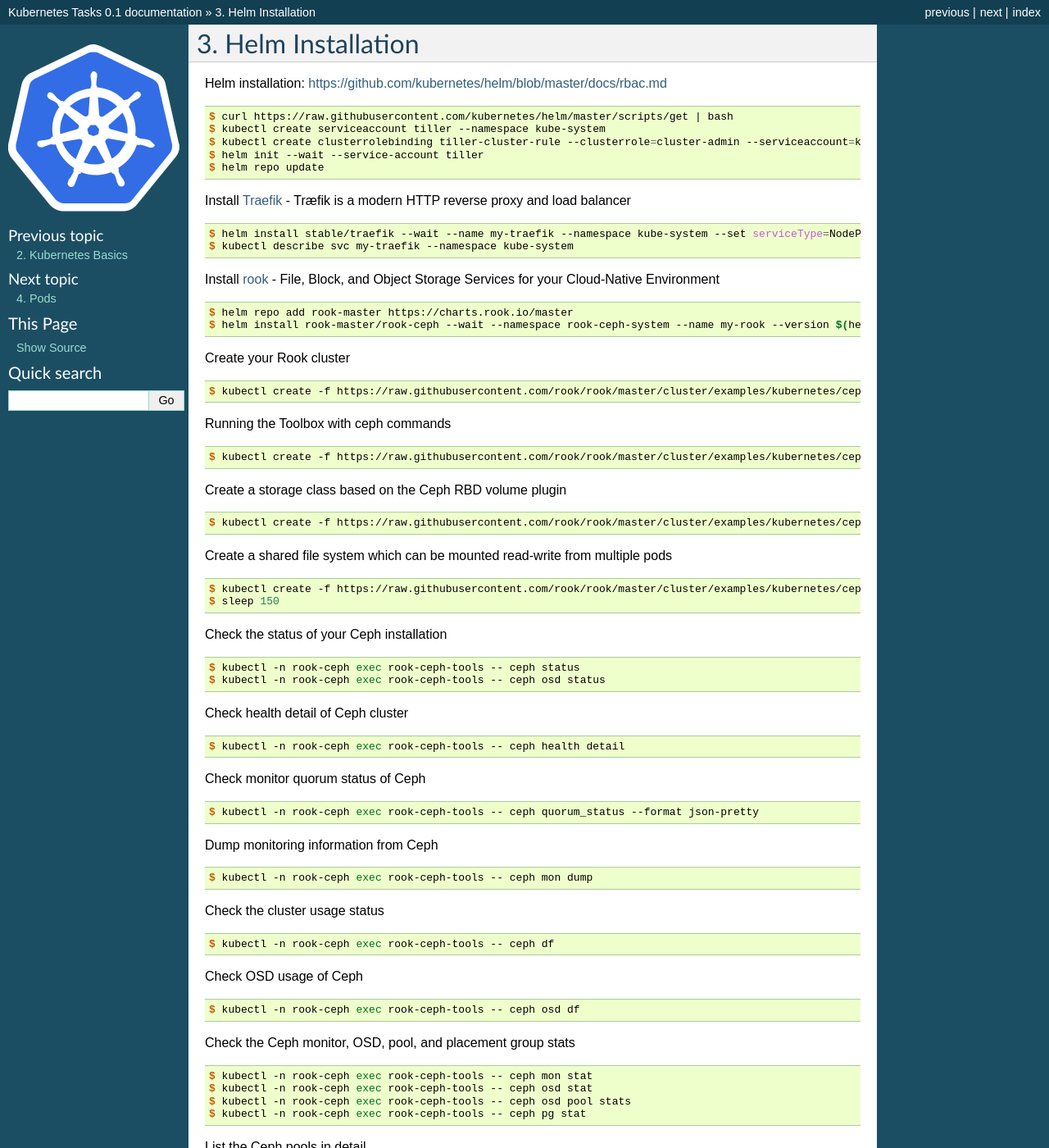
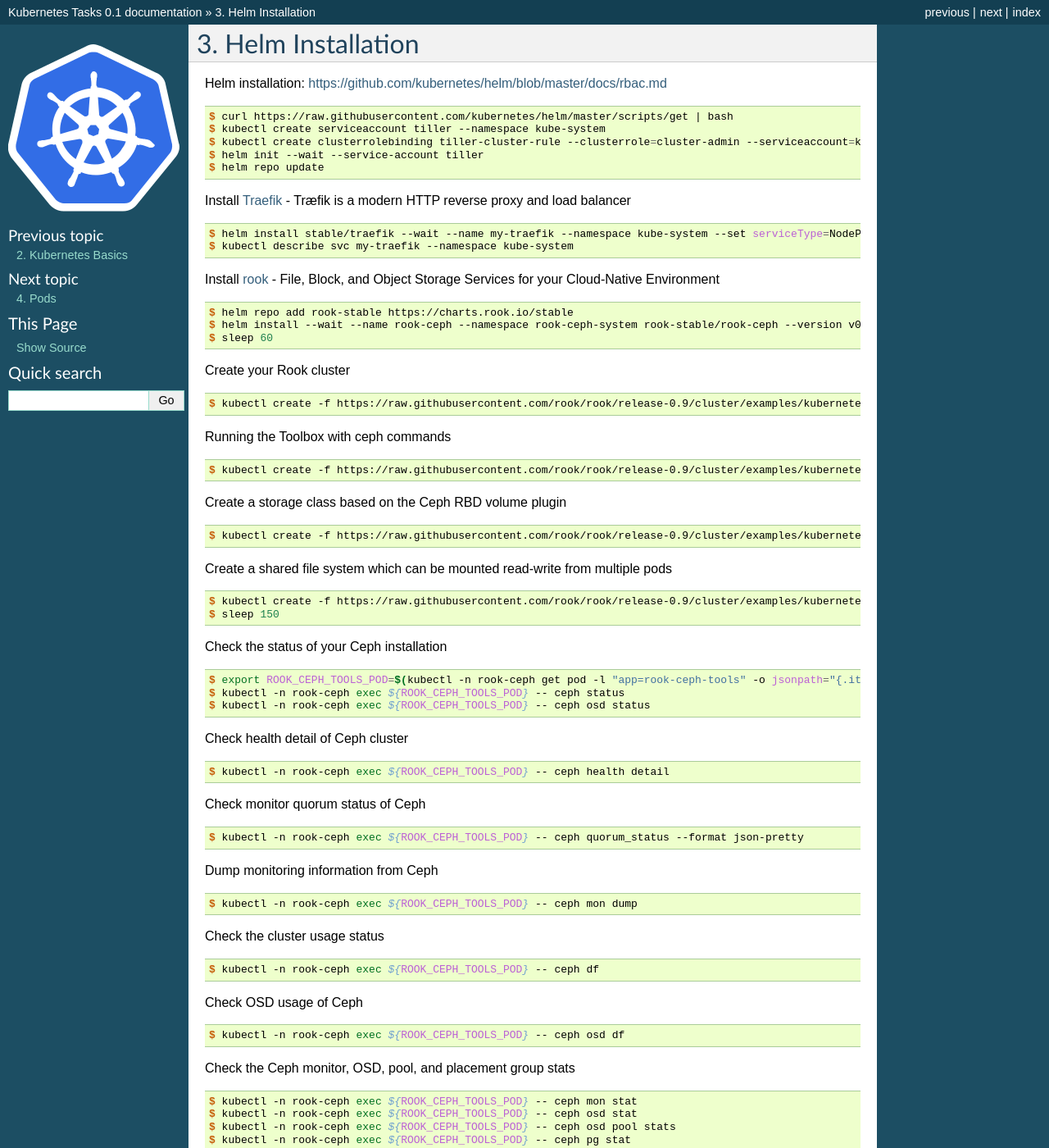
Before and after one commit to ruzickap/multinode_kubernetes_cluster, a Sphinx documentation site: the page built from docs/source/03-k8s-helm_and_packages.rst, in a window 1280 px wide and 1400 px high. Shown: the whole window at 82% size. Built offline with Sphinx 7.4.7, drawn with Linux system fonts in a browser that asks for light colours; some of the changed text lies outside the part shown.

```diff
--- a/docs/source/03-k8s-helm_and_packages.rst
+++ b/docs/source/03-k8s-helm_and_packages.rst
@@ -22,109 +22,111 @@
 
 .. code-block:: shell-session
 
-   $ helm repo add rook-master https://charts.rook.io/master
-   $ helm install rook-master/rook-ceph --wait --namespace rook-ceph-system --name my-rook --version $(helm search rook-ceph | awk "/^rook-master/ { print \$2 }")
+   $ helm repo add rook-stable https://charts.rook.io/stable
+   $ helm install --wait --name rook-ceph --namespace rook-ceph-system rook-stable/rook-ceph --version v0.9.3
+   $ sleep 60
 
 Create your Rook cluster
 
 .. code-block:: shell-session
 
-   $ kubectl create -f https://raw.githubusercontent.com/rook/rook/master/cluster/examples/kubernetes/ceph/cluster.yaml
+   $ kubectl create -f https://raw.githubusercontent.com/rook/rook/release-0.9/cluster/examples/kubernetes/ceph/cluster.yaml
 
 Running the Toolbox with ceph commands
 
 .. code-block:: shell-session
 
-   $ kubectl create -f https://raw.githubusercontent.com/rook/rook/master/cluster/examples/kubernetes/ceph/toolbox.yaml
+   $ kubectl create -f https://raw.githubusercontent.com/rook/rook/release-0.9/cluster/examples/kubernetes/ceph/toolbox.yaml
 
 Create a storage class based on the Ceph RBD volume plugin
 
 .. code-block:: shell-session
 
-   $ kubectl create -f https://raw.githubusercontent.com/rook/rook/master/cluster/examples/kubernetes/ceph/storageclass.yaml
+   $ kubectl create -f https://raw.githubusercontent.com/rook/rook/release-0.9/cluster/examples/kubernetes/ceph/storageclass.yaml
 
 Create a shared file system which can be mounted read-write from multiple pods
 
 .. code-block:: shell-session
 
-   $ kubectl create -f https://raw.githubusercontent.com/rook/rook/master/cluster/examples/kubernetes/ceph/filesystem.yaml
+   $ kubectl create -f https://raw.githubusercontent.com/rook/rook/release-0.9/cluster/examples/kubernetes/ceph/filesystem.yaml
    $ sleep 150
 
 Check the status of your Ceph installation
 
 .. code-block:: shell-session
 
-   $ kubectl -n rook-ceph exec rook-ceph-tools -- ceph status
-   $ kubectl -n rook-ceph exec rook-ceph-tools -- ceph osd status
+   $ export ROOK_CEPH_TOOLS_POD=$(kubectl -n rook-ceph get pod -l "app=rook-ceph-tools" -o jsonpath="{.items[0].metadata.name}")
+   $ kubectl -n rook-ceph exec ${ROOK_CEPH_TOOLS_POD} -- ceph status
+   $ kubectl -n rook-ceph exec ${ROOK_CEPH_TOOLS_POD} -- ceph osd status
 
 Check health detail of Ceph cluster
 
 .. code-block:: shell-session
 
-   $ kubectl -n rook-ceph exec rook-ceph-tools -- ceph health detail
+   $ kubectl -n rook-ceph exec ${ROOK_CEPH_TOOLS_POD} -- ceph health detail
 
 Check monitor quorum status of Ceph
 
 .. code-block:: shell-session
 
-   $ kubectl -n rook-ceph exec rook-ceph-tools -- ceph quorum_status --format json-pretty
+   $ kubectl -n rook-ceph exec ${ROOK_CEPH_TOOLS_POD} -- ceph quorum_status --format json-pretty
 
 Dump monitoring information from Ceph
 
 .. code-block:: shell-session
 
-   $ kubectl -n rook-ceph exec rook-ceph-tools -- ceph mon dump
+   $ kubectl -n rook-ceph exec ${ROOK_CEPH_TOOLS_POD} -- ceph mon dump
 
 Check the cluster usage status
 
 .. code-block:: shell-session
 
-   $ kubectl -n rook-ceph exec rook-ceph-tools -- ceph df
+   $ kubectl -n rook-ceph exec ${ROOK_CEPH_TOOLS_POD} -- ceph df
 
 Check OSD usage of Ceph
 
 .. code-block:: shell-session
 
-   $ kubectl -n rook-ceph exec rook-ceph-tools -- ceph osd df
+   $ kubectl -n rook-ceph exec ${ROOK_CEPH_TOOLS_POD} -- ceph osd df
 
 Check the Ceph monitor, OSD, pool, and placement group stats
 
 .. code-block:: shell-session
 
-   $ kubectl -n rook-ceph exec rook-ceph-tools -- ceph mon stat
-   $ kubectl -n rook-ceph exec rook-ceph-tools -- ceph osd stat
-   $ kubectl -n rook-ceph exec rook-ceph-tools -- ceph osd pool stats
-   $ kubectl -n rook-ceph exec rook-ceph-tools -- ceph pg stat
+   $ kubectl -n rook-ceph exec ${ROOK_CEPH_TOOLS_POD} -- ceph mon stat
+   $ kubectl -n rook-ceph exec ${ROOK_CEPH_TOOLS_POD} -- ceph osd stat
+   $ kubectl -n rook-ceph exec ${ROOK_CEPH_TOOLS_POD} -- ceph osd pool stats
+   $ kubectl -n rook-ceph exec ${ROOK_CEPH_TOOLS_POD} -- ceph pg stat
 
 List the Ceph pools in detail
 
 .. code-block:: shell-session
 
-   $ kubectl -n rook-ceph exec rook-ceph-tools -- ceph osd pool ls detail
+   $ kubectl -n rook-ceph exec ${ROOK_CEPH_TOOLS_POD} -- ceph osd pool ls detail
 
 Check the CRUSH map view of OSDs
 
 .. code-block:: shell-session
 
-   $ kubectl -n rook-ceph exec rook-ceph-tools -- ceph osd tree
+   $ kubectl -n rook-ceph exec ${ROOK_CEPH_TOOLS_POD} -- ceph osd tree
 
 List the cluster authentication keys
 
 .. code-block:: shell-session
 
-   $ kubectl -n rook-ceph exec rook-ceph-tools -- ceph auth list
+   $ kubectl -n rook-ceph exec ${ROOK_CEPH_TOOLS_POD} -- ceph auth list
 
 Change the size of Ceph replica for "replicapool" pool
 
 .. code-block:: shell-session
 
-   $ kubectl get pool --namespace=rook-ceph replicapool -o yaml | sed "s/size: 1/size: 3/" | kubectl replace -f -
+   $ kubectl get cephblockpool --namespace=rook-ceph replicapool -o yaml | sed "s/size: 1/size: 3/" | kubectl replace -f -
 
 List details for "replicapool"
 
 .. code-block:: shell-session
 
-   $ kubectl describe pool --namespace=rook-ceph replicapool
+   $ kubectl describe cephblockpool --namespace=rook-ceph replicapool
 
 See the manifest of the pod which should use rook/ceph
 
@@ -173,9 +175,9 @@
 
 .. code-block:: shell-session
 
-   $ kubectl -n rook-ceph exec rook-ceph-tools -- ceph osd status
-   $ kubectl -n rook-ceph exec rook-ceph-tools -- ceph df
-   $ kubectl -n rook-ceph exec rook-ceph-tools -- ceph osd df
+   $ kubectl -n rook-ceph exec ${ROOK_CEPH_TOOLS_POD} -- ceph osd status
+   $ kubectl -n rook-ceph exec ${ROOK_CEPH_TOOLS_POD} -- ceph df
+   $ kubectl -n rook-ceph exec ${ROOK_CEPH_TOOLS_POD} -- ceph osd df
 
 Apply the manifest
 
@@ -188,9 +190,9 @@
 
 .. code-block:: shell-session
 
-   $ kubectl -n rook-ceph exec rook-ceph-tools -- ceph osd status
-   $ kubectl -n rook-ceph exec rook-ceph-tools -- ceph df
-   $ kubectl -n rook-ceph exec rook-ceph-tools -- ceph osd df
+   $ kubectl -n rook-ceph exec ${ROOK_CEPH_TOOLS_POD} -- ceph osd status
+   $ kubectl -n rook-ceph exec ${ROOK_CEPH_TOOLS_POD} -- ceph df
+   $ kubectl -n rook-ceph exec ${ROOK_CEPH_TOOLS_POD} -- ceph osd df
 
 List the Persistent Volume Claims
 
--- a/docs/source/06-k8s-labels_anotations_selectors.rst
+++ b/docs/source/06-k8s-labels_anotations_selectors.rst
@@ -25,6 +25,7 @@
 .. code-block:: shell-session
 
    $ kubectl run app2-prod --image=gcr.io/kuar-demo/kuard-amd64:2 --replicas=2 --port=8080 --labels="ver=2,myapp=app2,env=prod"
+   $ sleep 5
 
 Create service
 
```
Also changed, not shown: other parts of docs/source/06-k8s-labels_anotations_selectors.rst (+0 -1 lines), 2 other files.
